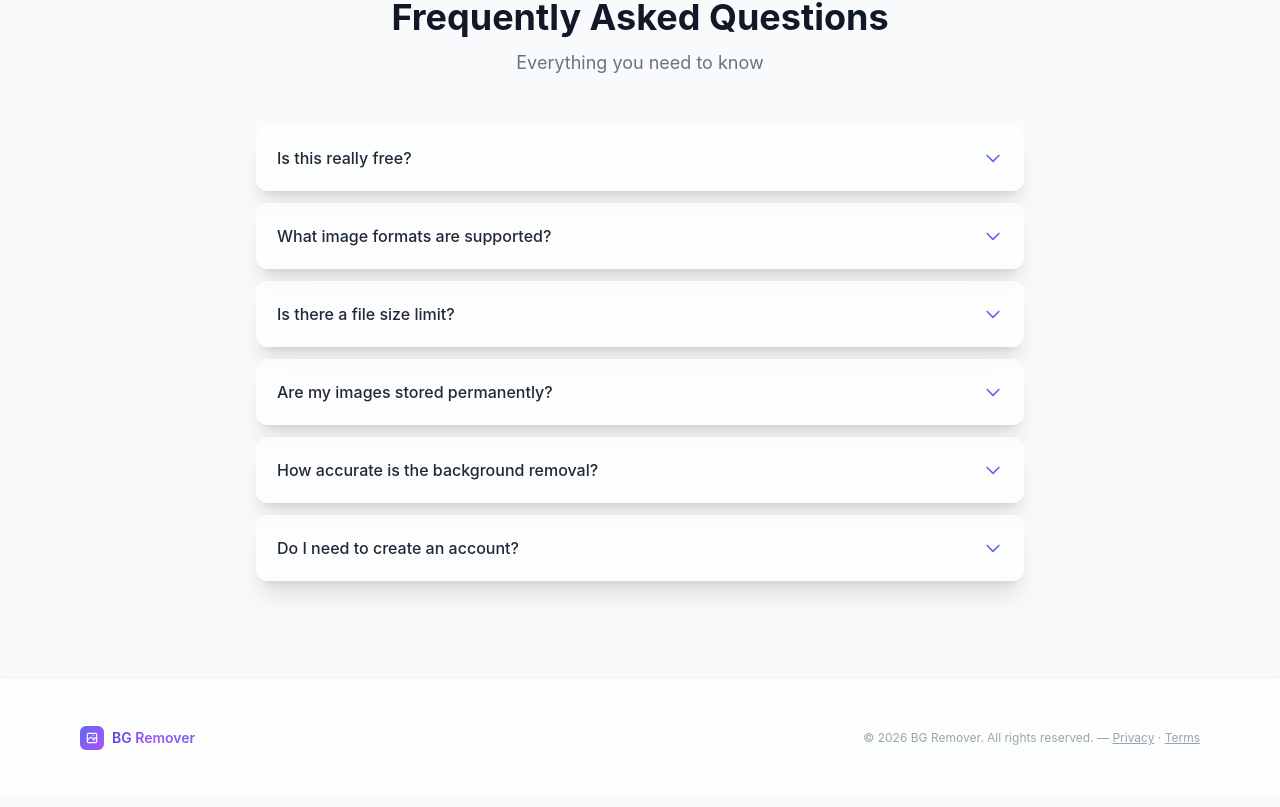
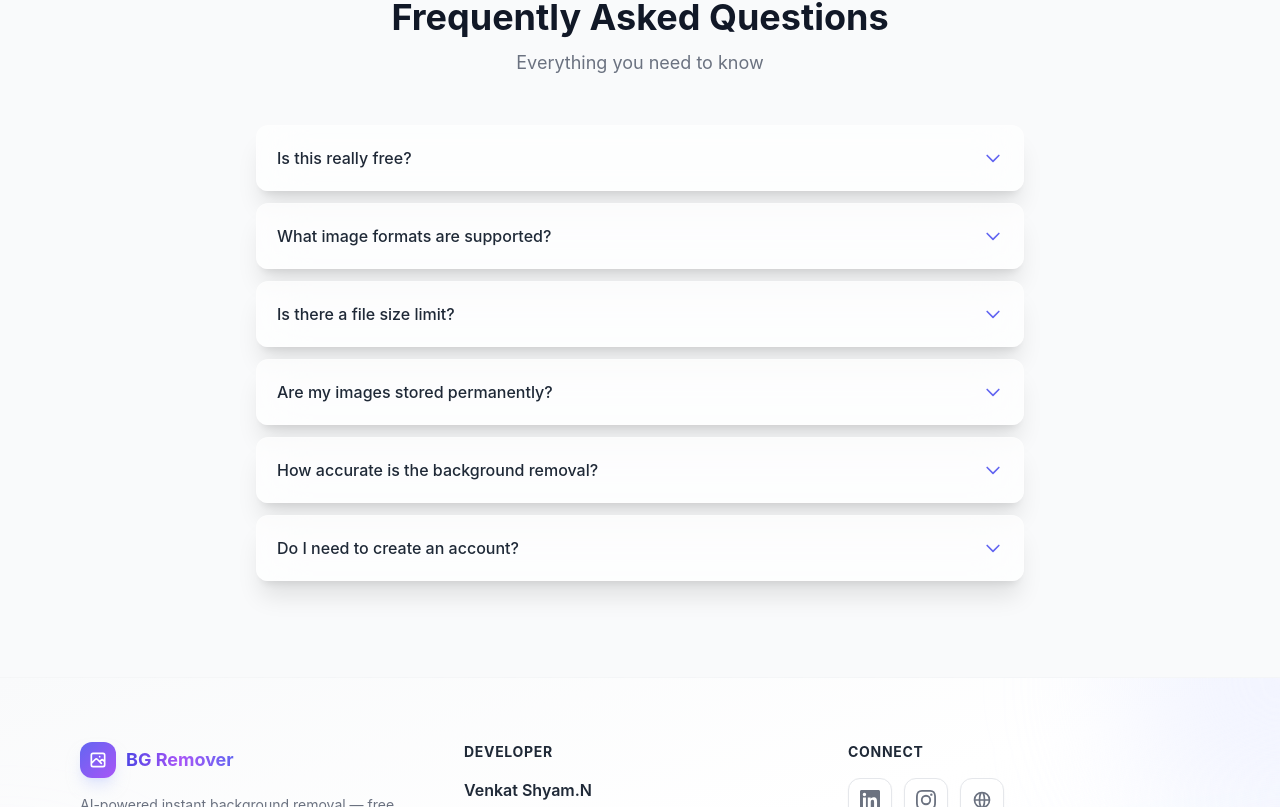
Before and after one commit to vsnaipdms/bg-remover, a Next.js app: page / in a window 1280 px wide. Shown: the part 1993-2800 px from the top of the page. Built offline with nearby package versions, Linux system fonts and the light colour scheme.

Commit message:
Add developer footer, fix Remove.bg file forwarding

```diff
--- a/src/app/api/remove-bg/route.ts
+++ b/src/app/api/remove-bg/route.ts
@@ -34,8 +34,9 @@ export async function POST(request: NextRequest) {
       );
     }
 
+    const fileBuffer = await file.arrayBuffer();
     const removeBgFormData = new FormData();
-    removeBgFormData.append("image_file", file);
+    removeBgFormData.append("image_file", new Blob([fileBuffer], { type: file.type }), file.name);
     removeBgFormData.append("size", "auto");
     removeBgFormData.append("format", "png");
 
@@ -50,10 +51,12 @@ export async function POST(request: NextRequest) {
     if (!response.ok) {
       const errorText = await response.text();
       console.error("Remove.bg API error:", response.status, errorText);
-      return NextResponse.json(
-        { error: "Background removal failed. Please try again later." },
-        { status: response.status }
-      );
+      let message = "Background removal failed. Please try again.";
+      try {
+        const errJson = JSON.parse(errorText);
+        if (errJson.errors?.[0]?.title) message = errJson.errors[0].title;
+      } catch {}
+      return NextResponse.json({ error: message }, { status: response.status });
     }
 
     const arrayBuffer = await response.arrayBuffer();
--- a/src/app/page.tsx
+++ b/src/app/page.tsx
@@ -288,22 +288,90 @@ export default function Home() {
       <HowItWorks />
       <FAQ />
 
-      <footer className="border-t border-gray-100 bg-white/50 backdrop-blur-sm">
-        <div className="max-w-6xl mx-auto px-4 py-8 md:py-12">
-          <div className="flex flex-col md:flex-row items-center justify-between gap-4">
-            <div className="flex items-center gap-2">
-              <div className="w-6 h-6 rounded-md bg-gradient-to-br from-primary-500 to-accent-500 flex items-center justify-center">
-                <svg className="w-3.5 h-3.5 text-white" fill="none" stroke="currentColor" viewBox="0 0 24 24">
-                  <path strokeLinecap="round" strokeLinejoin="round" strokeWidth={2} d="M4 16l4.586-4.586a2 2 0 012.828 0L16 16m-2-2l1.586-1.586a2 2 0 012.828 0L20 14m-6-6h.01M6 20h12a2 2 0 002-2V6a2 2 0 00-2-2H6a2 2 0 00-2 2v12a2 2 0 002 2z" />
-                </svg>
+      <footer className="relative overflow-hidden border-t border-gray-100/80 bg-gradient-to-br from-gray-50 via-white to-primary-50/30">
+        <div className="absolute inset-0 pointer-events-none">
+          <div className="absolute -top-40 -right-40 w-80 h-80 rounded-full bg-primary-100/40 blur-3xl" />
+          <div className="absolute -bottom-40 -left-40 w-80 h-80 rounded-full bg-accent-100/30 blur-3xl" />
+        </div>
+        <div className="relative max-w-6xl mx-auto px-4 py-12 md:py-16">
+          <div className="grid md:grid-cols-3 gap-10 md:gap-8">
+            <div className="text-center md:text-left">
+              <div className="flex items-center justify-center md:justify-start gap-2.5 mb-4">
+                <div className="w-9 h-9 rounded-xl bg-gradient-to-br from-primary-500 to-accent-500 flex items-center justify-center shadow-lg shadow-primary-200/50">
+                  <svg className="w-5 h-5 text-white" fill="none" stroke="currentColor" viewBox="0 0 24 24">
+                    <path strokeLinecap="round" strokeLinejoin="round" strokeWidth={2} d="M4 16l4.586-4.586a2 2 0 012.828 0L16 16m-2-2l1.586-1.586a2 2 0 012.828 0L20 14m-6-6h.01M6 20h12a2 2 0 002-2V6a2 2 0 00-2-2H6a2 2 0 00-2 2v12a2 2 0 002 2z" />
+                  </svg>
+                </div>
+                <span className="text-lg font-bold gradient-text">BG Remover</span>
               </div>
-              <span className="font-semibold text-sm gradient-text">BG Remover</span>
+              <p className="text-sm text-gray-500 leading-relaxed max-w-xs mx-auto md:mx-0">
+                AI-powered instant background removal &mdash; free, no signup, and your privacy comes first.
+              </p>
+              <div className="flex items-center justify-center md:justify-start gap-3 mt-4">
+                <a href="/privacy-policy" className="text-xs text-gray-400 hover:text-primary-600 transition-colors underline underline-offset-2">Privacy</a>
+                <span className="text-gray-300">|</span>
+                <a href="/terms" className="text-xs text-gray-400 hover:text-primary-600 transition-colors underline underline-offset-2">Terms</a>
+              </div>
             </div>
-            <p className="text-xs text-gray-400 text-center">
-              &copy; {new Date().getFullYear()} BG Remover. All rights reserved. &mdash;{" "}
-              <a href="/privacy-policy" className="hover:text-gray-600 underline">Privacy</a>
-              &nbsp;&middot;&nbsp;
-              <a href="/terms" className="hover:text-gray-600 underline">Terms</a>
+
+            <div className="text-center md:text-left">
+              <h4 className="text-sm font-bold text-gray-800 uppercase tracking-wider mb-4">Developer</h4>
+              <div className="space-y-2">
+                <p className="font-semibold text-gray-800 text-base">Venkat Shyam.N</p>
+                <p className="text-xs text-gray-500 leading-relaxed">
+                  Digital Marketer &bull; UI/UX Designer &bull; Graphic &amp; Web Designer &bull; Artist &bull; AI Creator
+                </p>
+                <div className="flex items-center justify-center md:justify-start gap-1.5 text-xs text-gray-500 pt-1">
+                  <svg className="w-3.5 h-3.5 text-primary-500 flex-shrink-0" fill="none" stroke="currentColor" viewBox="0 0 24 24">
+                    <path strokeLinecap="round" strokeLinejoin="round" strokeWidth={2} d="M17.657 16.657L13.414 20.9a1.998 1.998 0 01-2.827 0l-4.244-4.243a8 8 0 1111.314 0z" />
+                    <path strokeLinecap="round" strokeLinejoin="round" strokeWidth={2} d="M15 11a3 3 0 11-6 0 3 3 0 016 0z" />
+                  </svg>
+                  Hyderabad, Telangana, India
+                </div>
+                <a href="tel:+919949994082" className="inline-flex items-center gap-1.5 text-xs text-gray-500 hover:text-primary-600 transition-colors pt-0.5">
+                  <svg className="w-3.5 h-3.5 text-primary-500 flex-shrink-0" fill="none" stroke="currentColor" viewBox="0 0 24 24">
+                    <path strokeLinecap="round" strokeLinejoin="round" strokeWidth={2} d="M3 5a2 2 0 012-2h3.28a1 1 0 01.948.684l1.498 4.493a1 1 0 01-.502 1.21l-2.257 1.13a11.042 11.042 0 005.516 5.516l1.13-2.257a1 1 0 011.21-.502l4.493 1.498a1 1 0 01.684.949V19a2 2 0 01-2 2h-1C9.716 21 3 14.284 3 6V5z" />
+                  </svg>
+                  +91 9949994082
+                </a>
+              </div>
+            </div>
+
+            <div className="text-center md:text-left">
+              <h4 className="text-sm font-bold text-gray-800 uppercase tracking-wider mb-4">Connect</h4>
+              <div className="flex items-center justify-center md:justify-start gap-3">
+                <a href="https://www.linkedin.com/in/venkatshyamn/" target="_blank" rel="noopener noreferrer" className="group w-11 h-11 rounded-xl bg-white border border-gray-200 shadow-sm flex items-center justify-center transition-all duration-300 hover:bg-primary-50 hover:border-primary-300 hover:shadow-md hover:shadow-primary-200/40 hover:-translate-y-0.5">
+                  <svg className="w-5 h-5 text-gray-500 group-hover:text-primary-600 transition-colors" fill="currentColor" viewBox="0 0 24 24">
+                    <path d="M20.447 20.452h-3.554v-5.569c0-1.328-.027-3.037-1.852-3.037-1.853 0-2.136 1.445-2.136 2.939v5.667H9.351V9h3.414v1.561h.046c.477-.9 1.637-1.85 3.37-1.85 3.601 0 4.267 2.37 4.267 5.455v6.286zM5.337 7.433a2.062 2.062 0 01-2.063-2.065 2.064 2.064 0 112.063 2.065zm1.782 13.019H3.555V9h3.564v11.452zM22.225 0H1.771C.792 0 0 .774 0 1.729v20.542C0 23.227.792 24 1.771 24h20.451C23.2 24 24 23.227 24 22.271V1.729C24 .774 23.2 0 22.222 0h.003z" />
+                  </svg>
+                </a>
+                <a href="https://www.instagram.com/VenkatShyamN" target="_blank" rel="noopener noreferrer" className="group w-11 h-11 rounded-xl bg-white border border-gray-200 shadow-sm flex items-center justify-center transition-all duration-300 hover:bg-accent-50 hover:border-accent-300 hover:shadow-md hover:shadow-accent-200/40 hover:-translate-y-0.5">
+                  <svg className="w-5 h-5 text-gray-500 group-hover:text-accent-600 transition-colors" fill="currentColor" viewBox="0 0 24 24">
+                    <path d="M12 2.163c3.204 0 3.584.012 4.85.07 3.252.148 4.771 1.691 4.919 4.919.058 1.265.069 1.645.069 4.849 0 3.205-.012 3.584-.069 4.849-.149 3.225-1.664 4.771-4.919 4.919-1.266.058-1.644.07-4.85.07-3.204 0-3.584-.012-4.849-.07-3.26-.149-4.771-1.699-4.919-4.92-.058-1.265-.07-1.644-.07-4.849 0-3.204.013-3.583.07-4.849.149-3.227 1.664-4.771 4.919-4.919 1.266-.057 1.645-.069 4.849-.069zM12 0C8.741 0 8.333.014 7.053.072 2.695.272.273 2.69.073 7.052.014 8.333 0 8.741 0 12c0 3.259.014 3.668.072 4.948.2 4.358 2.618 6.78 6.98 6.98C8.333 23.986 8.741 24 12 24c3.259 0 3.668-.014 4.948-.072 4.354-.2 6.782-2.618 6.979-6.98.059-1.28.073-1.689.073-4.948 0-3.259-.014-3.667-.072-4.947-.196-4.354-2.617-6.78-6.979-6.98C15.668.014 15.259 0 12 0zm0 5.838a6.162 6.162 0 100 12.324 6.162 6.162 0 000-12.324zM12 16a4 4 0 110-8 4 4 0 010 8zm6.406-11.845a1.44 1.44 0 100 2.881 1.44 1.44 0 000-2.881z" />
+                  </svg>
+                </a>
+                <a href="https://venkatshyamn.com/" target="_blank" rel="noopener noreferrer" className="group w-11 h-11 rounded-xl bg-white border border-gray-200 shadow-sm flex items-center justify-center transition-all duration-300 hover:bg-primary-50 hover:border-primary-300 hover:shadow-md hover:shadow-primary-200/40 hover:-translate-y-0.5">
+                  <svg className="w-5 h-5 text-gray-500 group-hover:text-primary-600 transition-colors" fill="none" stroke="currentColor" viewBox="0 0 24 24">
+                    <path strokeLinecap="round" strokeLinejoin="round" strokeWidth={2} d="M21 12a9 9 0 01-9 9m9-9a9 9 0 00-9-9m9 9H3m9 9a9 9 0 01-9-9m9 9c1.657 0 3-4.03 3-9s-1.343-9-3-9m0 18c-1.657 0-3-4.03-3-9s1.343-9 3-9m-9 9a9 9 0 019-9" />
+                  </svg>
+                </a>
+              </div>
+              <div className="mt-5 pt-4 border-t border-gray-100">
+                <a href="mailto:venkatshyamn@email.com" className="text-xs text-gray-400 hover:text-primary-600 transition-colors flex items-center justify-center md:justify-start gap-1.5">
+                  <svg className="w-3.5 h-3.5" fill="none" stroke="currentColor" viewBox="0 0 24 24">
+                    <path strokeLinecap="round" strokeLinejoin="round" strokeWidth={2} d="M3 8l7.89 5.26a2 2 0 002.22 0L21 8M5 19h14a2 2 0 002-2V7a2 2 0 00-2-2H5a2 2 0 00-2 2v10a2 2 0 002 2z" />
+                  </svg>
+                  venkatshyamn@email.com
+                </a>
+              </div>
+            </div>
+          </div>
+
+          <div className="mt-10 pt-6 border-t border-gray-100">
+            <p className="text-xs text-gray-400 text-center leading-relaxed">
+              &copy; {new Date().getFullYear()} BG Remover &mdash; Built with ❤️ by{" "}
+              <a href="https://venkatshyamn.com/" target="_blank" rel="noopener noreferrer" className="font-semibold text-primary-600 hover:text-primary-700 transition-colors">Venkat Shyam.N</a>
+              . All rights reserved.
             </p>
           </div>
         </div>
```
